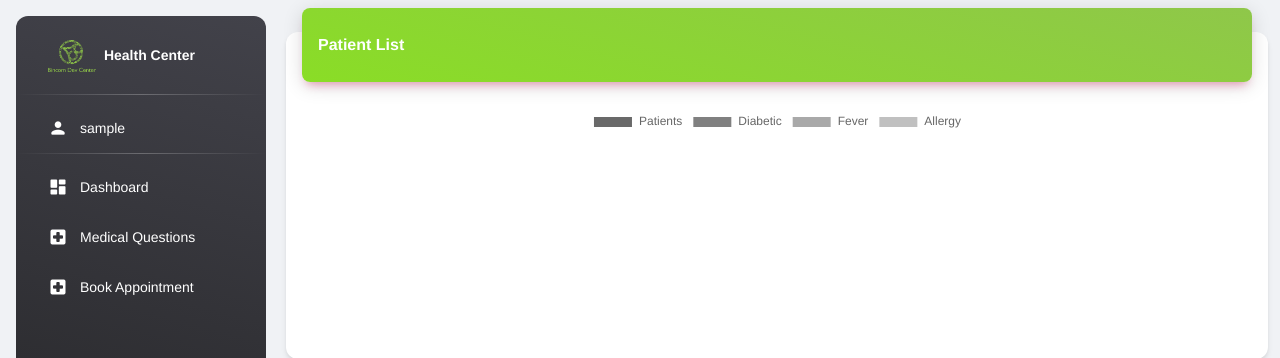
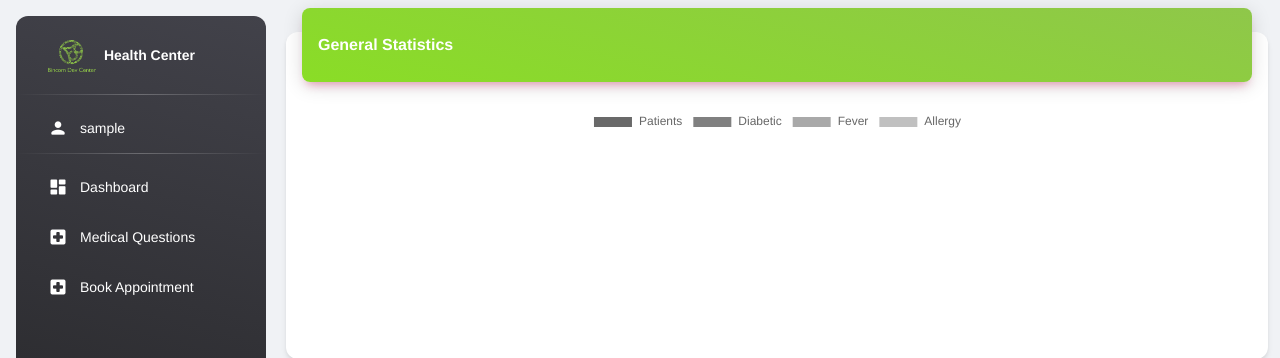
Before and after one commit to cla-bit/eHealth, a Django app: page /1/statistic/ in a window 1280 px wide. Shown: the top 358 px of the page. Run offline with Django 5.2, Linux system fonts and the light colour scheme; the visitor is signed in with stand-in values (Sample User, id 1); data that the repository does not hold is empty; parts of the project's set-up code (start-up, migrations or seed data) failed here and were passed over; some libraries are stand-ins or nearby versions.

Commit message:
Update health_statistic.html

```diff
--- a/templates/home/health_statistic.html
+++ b/templates/home/health_statistic.html
@@ -31,7 +31,7 @@
                     <div class="card my-4">
                         <div class="card-header p-0 position-relative mt-n4 mx-3 z-index-2">
                             <div class="bg-gradient-primary shadow-primary border-radius-lg pt-4 pb-3">
-                                <h6 class="text-white text-capitalize ps-3">Patient List</h6>
+                                <h6 class="text-white text-capitalize ps-3">General Statistics</h6>
                             </div>
                         </div>
                         <div class="card-body px-0 pb-2">
```
